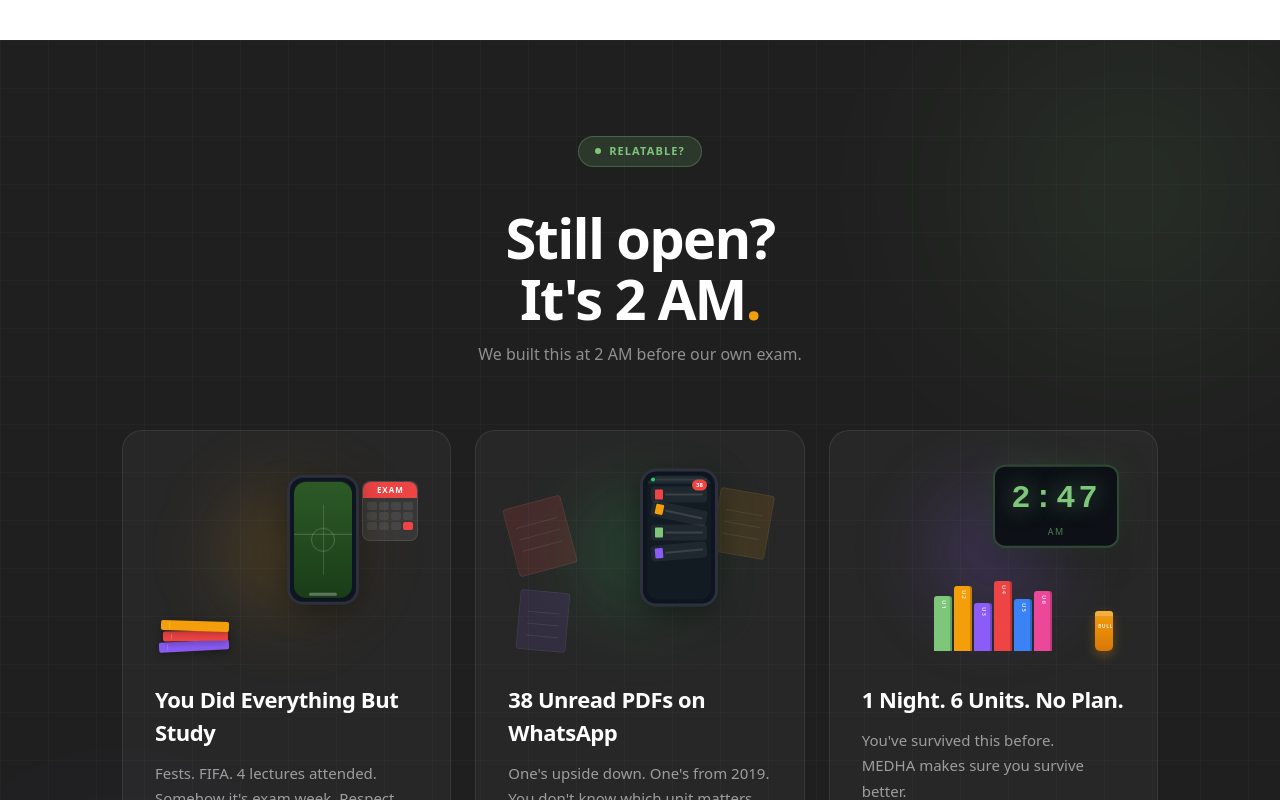
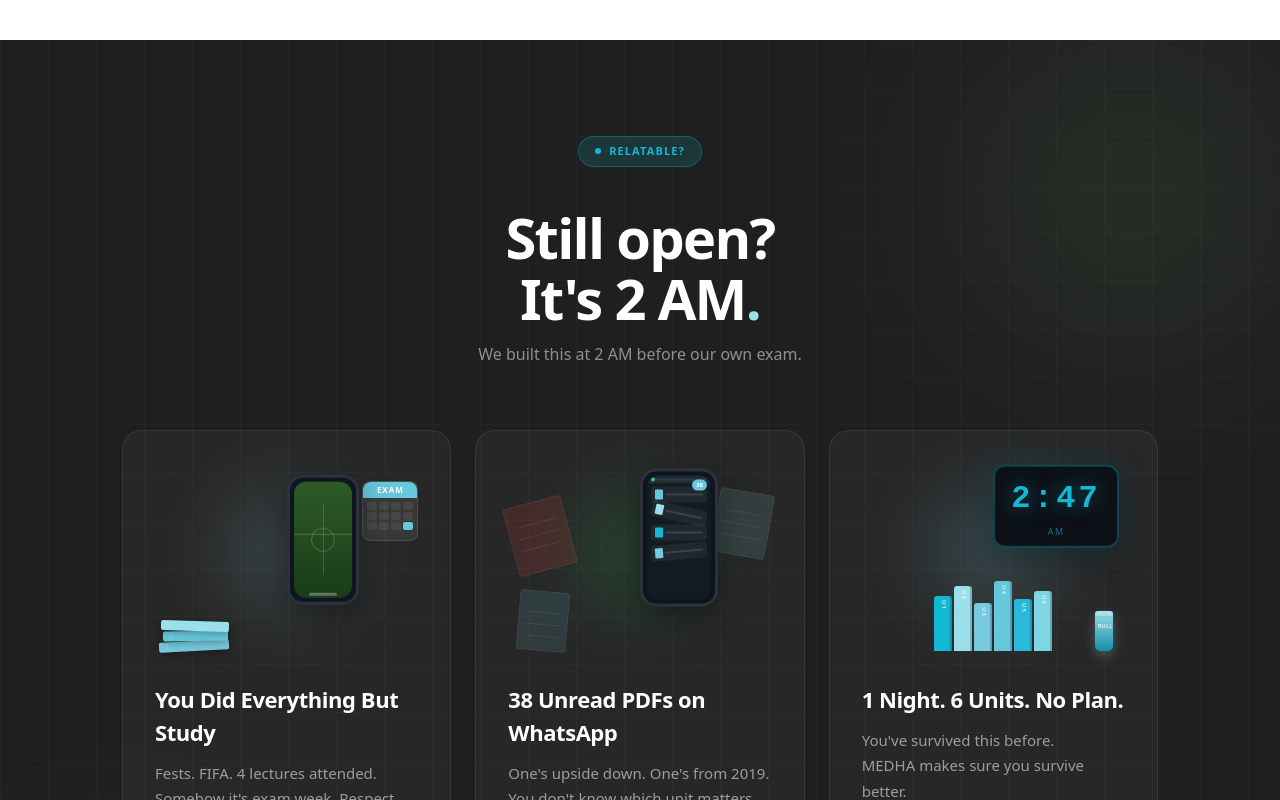
Before and after one commit to ayushrathore1/medha, a React (Vite) app in the folder medha-frontend/: page / in a window 1280 px wide. Shown: the part 3320-4120 px from the top of the page. Built offline with nearby package versions, Linux system fonts and the light colour scheme; no server answers.

Commit message:
design(landing): soften palette with cyan and airy whites

```diff
--- a/medha-frontend/src/sections/PainSection.jsx
+++ b/medha-frontend/src/sections/PainSection.jsx
@@ -6,19 +6,19 @@ const PainSection = () => {
   const cards = [
     {
       tag: 'THE SEMESTER SPEEDRUN',
-      tagColor: '#F59E0B',
+      tagColor: '#9ADFEA',
       title: 'You Did Everything But Study',
       body: ['Fests. FIFA. 4 lectures attended.', 'Somehow it\'s exam week. Respect.'],
     },
     {
       tag: 'THE PDF GRAVEYARD',
-      tagColor: '#7DC67A',
+      tagColor: '#13B8D4',
       title: '38 Unread PDFs on WhatsApp',
       body: ['One\'s upside down. One\'s from 2019.', 'You don\'t know which unit matters.'],
     },
     {
       tag: 'THE NIGHT BEFORE PROTOCOL',
-      tagColor: '#8B5CF6',
+      tagColor: '#77C9E0',
       title: '1 Night. 6 Units. No Plan.',
       body: ['You\'ve survived this before.', 'MEDHA makes sure you survive better.'],
     },
@@ -48,12 +48,12 @@ const PainSection = () => {
           <motion.div {...fadeUp}>
             <span style={{
               display: 'inline-flex', alignItems: 'center', gap: 8,
-              background: 'rgba(125,198,122,0.15)', border: '1px solid rgba(125,198,122,0.3)',
+              background: 'rgba(19,184,212,0.15)', border: '1px solid rgba(19,184,212,0.3)',
               borderRadius: 999, padding: '6px 16px', marginBottom: 20,
-              fontSize: 11, fontWeight: 600, color: '#7DC67A',
+              fontSize: 11, fontWeight: 600, color: '#13B8D4',
               textTransform: 'uppercase', letterSpacing: '0.1em'
             }}>
-              <span style={{ width: 6, height: 6, borderRadius: '50%', background: '#7DC67A' }} />
+              <span style={{ width: 6, height: 6, borderRadius: '50%', background: '#13B8D4' }} />
               RELATABLE?
             </span>
           </motion.div>
@@ -62,7 +62,7 @@ const PainSection = () => {
             fontSize: 'clamp(40px, 4.5vw, 56px)', fontWeight: 800,
             color: 'white', lineHeight: 1.1, letterSpacing: '-0.03em', marginTop: 20
           }}>
-            Still open?<br />It's 2 AM<span style={{ color: '#F59E0B' }}>.</span>
+            Still open?<br />It's 2 AM<span style={{ color: '#9ADFEA' }}>.</span>
           </motion.h2>
 
           <motion.p {...fadeUp} style={{ fontSize: 16, color: 'rgba(255,255,255,0.5)', marginTop: 12 }}>
@@ -87,7 +87,7 @@ const PainSection = () => {
               }}
               onMouseEnter={e => {
                 e.currentTarget.style.background = 'rgba(255,255,255,0.07)';
-                e.currentTarget.style.borderColor = 'rgba(125,198,122,0.25)';
+                e.currentTarget.style.borderColor = 'rgba(19,184,212,0.25)';
                 e.currentTarget.style.boxShadow = '0 20px 60px rgba(0,0,0,0.3)';
               }}
               onMouseLeave={e => {
@@ -103,10 +103,10 @@ const PainSection = () => {
                   position: 'absolute', top: -20, left: '50%', transform: 'translateX(-50%)',
                   width: 200, height: 200, borderRadius: '50%',
                   background: i === 0
-                    ? 'radial-gradient(circle, rgba(245,158,11,0.2) 0%, transparent 70%)'
+                    ? 'radial-gradient(circle, rgba(154,223,234,0.2) 0%, transparent 70%)'
                     : i === 1
                     ? 'radial-gradient(circle, rgba(37,211,102,0.2) 0%, transparent 70%)'
-                    : 'radial-gradient(circle, rgba(139,92,246,0.25) 0%, transparent 70%)',
+                    : 'radial-gradient(circle, rgba(119,201,224,0.25) 0%, transparent 70%)',
                   filter: 'blur(30px)', zIndex: 0
                 }} />
 
@@ -131,9 +131,9 @@ const PainSection = () => {
                     </div>
                     {/* Book stack */}
                     {[
-                      { w: 70, h: 10, color: '#8B5CF6', bottom: 0, left: 4, rotate: -3 },
-                      { w: 65, h: 10, color: '#EF4444', bottom: 10, left: 8, rotate: -1 },
-                      { w: 68, h: 10, color: '#F59E0B', bottom: 20, left: 6, rotate: 2 },
+                      { w: 70, h: 10, color: '#77C9E0', bottom: 0, left: 4, rotate: -3 },
+                      { w: 65, h: 10, color: '#66C8DC', bottom: 10, left: 8, rotate: -1 },
+                      { w: 68, h: 10, color: '#9ADFEA', bottom: 20, left: 6, rotate: 2 },
                     ].map((book, bi) => (
                       <div key={bi} style={{
                         position: 'absolute', bottom: book.bottom, left: book.left,
@@ -149,10 +149,10 @@ const PainSection = () => {
                       background: 'rgba(255,255,255,0.08)', borderRadius: 8, zIndex: 1,
                       border: '1px solid rgba(255,255,255,0.1)'
                     }}>
-                      <div style={{ height: 16, background: '#EF4444', borderRadius: '8px 8px 0 0', display: 'flex', alignItems: 'center', justifyContent: 'center', fontSize: 8, fontWeight: 700, color: 'white', letterSpacing: 1 }}>EXAM</div>
+                      <div style={{ height: 16, background: '#66C8DC', borderRadius: '8px 8px 0 0', display: 'flex', alignItems: 'center', justifyContent: 'center', fontSize: 8, fontWeight: 700, color: 'white', letterSpacing: 1 }}>EXAM</div>
                       <div style={{ padding: 4, display: 'grid', gridTemplateColumns: 'repeat(4, 1fr)', gap: 2 }}>
                         {Array(12).fill(null).map((_, ci) => (
-                          <div key={ci} style={{ height: 8, borderRadius: 2, background: ci === 11 ? '#EF4444' : 'rgba(255,255,255,0.08)' }} />
+                          <div key={ci} style={{ height: 8, borderRadius: 2, background: ci === 11 ? '#66C8DC' : 'rgba(255,255,255,0.08)' }} />
                         ))}
                       </div>
                     </div>
@@ -173,14 +173,14 @@ const PainSection = () => {
                           <div style={{ width: 4, height: 4, borderRadius: '50%', background: '#25d366' }} />
                           <div style={{ flex: 1, height: 2, background: 'rgba(255,255,255,0.08)', borderRadius: 1 }} />
                         </div>
-                        <div style={{ position: 'absolute', top: 4, right: 4, background: '#EF4444', borderRadius: 999, fontSize: 6, fontWeight: 700, color: 'white', padding: '1px 4px' }}>38</div>
+                        <div style={{ position: 'absolute', top: 4, right: 4, background: '#66C8DC', borderRadius: 999, fontSize: 6, fontWeight: 700, color: 'white', padding: '1px 4px' }}>38</div>
                         {[0, 1, 2, 3].map(pi => (
                           <div key={pi} style={{
                             margin: '3px 4px', height: 16, background: 'rgba(255,255,255,0.06)',
                             borderRadius: 4, display: 'flex', alignItems: 'center', padding: '0 4px', gap: 2,
                             transform: pi === 1 ? 'rotate(12deg)' : pi === 3 ? 'rotate(-5deg)' : 'none'
                           }}>
-                            <div style={{ width: 8, height: 10, borderRadius: 1, background: ['#EF4444', '#F59E0B', '#7DC67A', '#8B5CF6'][pi], flexShrink: 0 }} />
+                            <div style={{ width: 8, height: 10, borderRadius: 1, background: ['#66C8DC', '#9ADFEA', '#13B8D4', '#77C9E0'][pi], flexShrink: 0 }} />
                             <div style={{ flex: 1, height: 2, background: 'rgba(255,255,255,0.12)', borderRadius: 1 }} />
                           </div>
                         ))}
@@ -189,8 +189,8 @@ const PainSection = () => {
                     {/* Scattered PDFs */}
                     {[
                       { w: 60, h: 70, left: 2, top: 30, rotate: -15, color: 'rgba(239,68,68,0.15)' },
-                      { w: 55, h: 65, right: 2, top: 20, rotate: 10, color: 'rgba(245,158,11,0.12)' },
-                      { w: 50, h: 60, left: 10, bottom: 0, rotate: 5, color: 'rgba(139,92,246,0.12)' },
+                      { w: 55, h: 65, right: 2, top: 20, rotate: 10, color: 'rgba(154,223,234,0.12)' },
+                      { w: 50, h: 60, left: 10, bottom: 0, rotate: 5, color: 'rgba(119,201,224,0.12)' },
                     ].map((p, pi) => (
                       <div key={pi} style={{
                         position: 'absolute', width: p.w, height: p.h,
@@ -211,22 +211,22 @@ const PainSection = () => {
                     {/* Digital clock */}
                     <div className="float" style={{
                       position: 'absolute', left: '50%', top: 0, transform: 'translateX(-50%)',
-                      background: '#0d1117', border: '2px solid rgba(125,198,122,0.3)',
+                      background: '#0d1117', border: '2px solid rgba(19,184,212,0.3)',
                       borderRadius: 12, padding: '8px 16px', zIndex: 2,
-                      boxShadow: '0 0 30px rgba(125,198,122,0.15), 0 8px 32px rgba(0,0,0,0.4)'
+                      boxShadow: '0 0 30px rgba(19,184,212,0.15), 0 8px 32px rgba(0,0,0,0.4)'
                     }}>
-                      <div style={{ fontSize: 32, fontWeight: 800, color: '#7DC67A', letterSpacing: '0.1em', fontFamily: 'monospace', textShadow: '0 0 20px rgba(125,198,122,0.5)' }}>2:47</div>
-                      <div style={{ fontSize: 9, color: 'rgba(125,198,122,0.6)', letterSpacing: '0.15em', textAlign: 'center', marginTop: 2 }}>AM</div>
+                      <div style={{ fontSize: 32, fontWeight: 800, color: '#13B8D4', letterSpacing: '0.1em', fontFamily: 'monospace', textShadow: '0 0 20px rgba(19,184,212,0.5)' }}>2:47</div>
+                      <div style={{ fontSize: 9, color: 'rgba(19,184,212,0.6)', letterSpacing: '0.15em', textAlign: 'center', marginTop: 2 }}>AM</div>
                     </div>
                     {/* Book spines */}
                     <div style={{ position: 'absolute', bottom: 0, left: '50%', transform: 'translateX(-50%)', display: 'flex', gap: 2, alignItems: 'flex-end' }}>
                       {[
-                        { h: 55, color: '#7DC67A', label: 'U1' },
-                        { h: 65, color: '#F59E0B', label: 'U2' },
-                        { h: 48, color: '#8B5CF6', label: 'U3' },
-                        { h: 70, color: '#EF4444', label: 'U4' },
-                        { h: 52, color: '#3B82F6', label: 'U5' },
-                        { h: 60, color: '#EC4899', label: 'U6' },
+                        { h: 55, color: '#13B8D4', label: 'U1' },
+                        { h: 65, color: '#9ADFEA', label: 'U2' },
+                        { h: 48, color: '#77C9E0', label: 'U3' },
+                        { h: 70, color: '#66C8DC', label: 'U4' },
+                        { h: 52, color: '#29B9DD', label: 'U5' },
+                        { h: 60, color: '#7ED5E4', label: 'U6' },
                       ].map((book, bi) => (
                         <div key={bi} style={{
                           width: 18, height: book.h, background: book.color,
@@ -241,9 +241,9 @@ const PainSection = () => {
                     {/* Energy drink */}
                     <div style={{
                       position: 'absolute', right: 12, bottom: 0, width: 18, height: 40,
-                      background: 'linear-gradient(180deg, #F59E0B 0%, #D97706 100%)',
+                      background: 'linear-gradient(180deg, #9ADFEA 0%, #168FA8 100%)',
                       borderRadius: '3px 3px 5px 5px', zIndex: 3,
-                      boxShadow: '0 4px 12px rgba(245,158,11,0.3)'
+                      boxShadow: '0 4px 12px rgba(154,223,234,0.3)'
                     }}>
                       <div style={{ height: 6, background: 'rgba(255,255,255,0.2)', borderRadius: '3px 3px 0 0', borderBottom: '1px solid rgba(0,0,0,0.1)' }} />
                       <div style={{ margin: '6px 3px 0', fontSize: 5, fontWeight: 800, color: 'rgba(255,255,255,0.8)', letterSpacing: 0.5 }}>BULL</div>
@@ -270,7 +270,7 @@ const PainSection = () => {
         <motion.p {...fadeUp} style={{ textAlign: 'center', marginTop: 48 }}>
           <span style={{ fontSize: 18, color: 'rgba(255,255,255,0.5)' }}>Sound familiar? </span>
           <span style={{ fontSize: 18, color: 'white', fontWeight: 600 }}>You're in the right place.</span>
-          <span style={{ color: '#7DC67A', marginLeft: 8 }}>→</span>
+          <span style={{ color: '#13B8D4', marginLeft: 8 }}>→</span>
         </motion.p>
       </div>
     </section>
```
